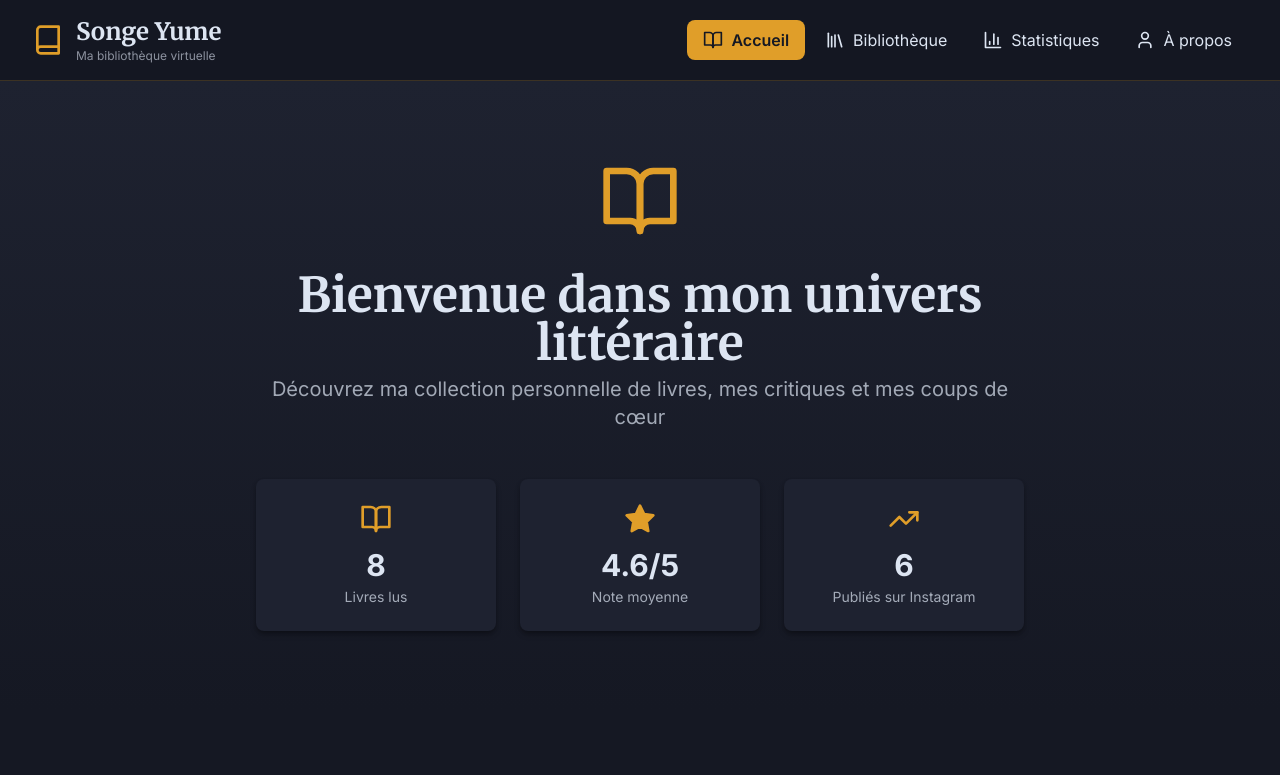
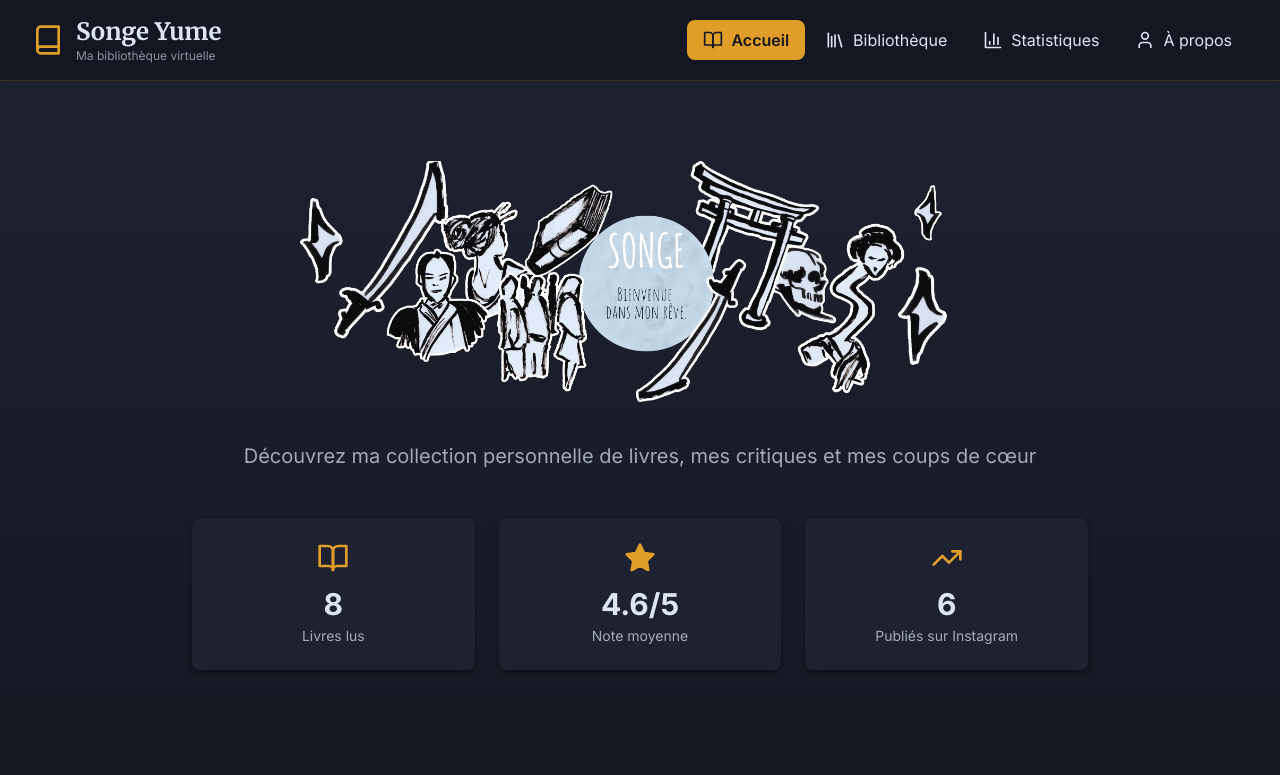
Before and after one commit to S0ng3/SongeYume, a React (Vite) app: page / in a window 1280 px wide. Shown: the top 775 px of the page. Built offline with nearby package versions, Linux system fonts and the light colour scheme.

Commit message:
homepage
ajout de la banniere

```diff
--- a/src/pages/Home.jsx
+++ b/src/pages/Home.jsx
@@ -36,20 +36,22 @@ const Home = () => {
             initial={{ opacity: 0, y: 30 }}
             animate={{ opacity: 1, y: 0 }}
             transition={{ duration: 0.6 }}
-            className="text-center max-w-3xl mx-auto"
+            className="text-center max-w-4xl mx-auto"
           >
             <motion.div
-              initial={{ scale: 0 }}
-              animate={{ scale: 1 }}
-              transition={{ delay: 0.2, type: 'spring', stiffness: 200 }}
-              className="inline-block mb-6"
+              initial={{ opacity: 0, scale: 0.95 }}
+              animate={{ opacity: 1, scale: 1 }}
+              transition={{ delay: 0.2, duration: 0.8 }}
+              className="mb-8"
             >
-              <BookOpen className="w-20 h-20 text-accent mx-auto" />
+              <img
+                src="/SongeYume_HomePage.png"
+                alt="Songe Yume - Ma Bibliothèque Virtuelle"
+                className="mx-auto max-w-full h-auto"
+                style={{ maxHeight: '400px' }}
+              />
             </motion.div>
 
-            <h1 className="page-title">
-              Bienvenue dans mon univers littéraire
-            </h1>
             <p className="page-subtitle">
               Découvrez ma collection personnelle de livres, mes critiques et mes coups de cœur
             </p>
```
Also changed, not shown: public/SongeYume_HomePage.png (added).
